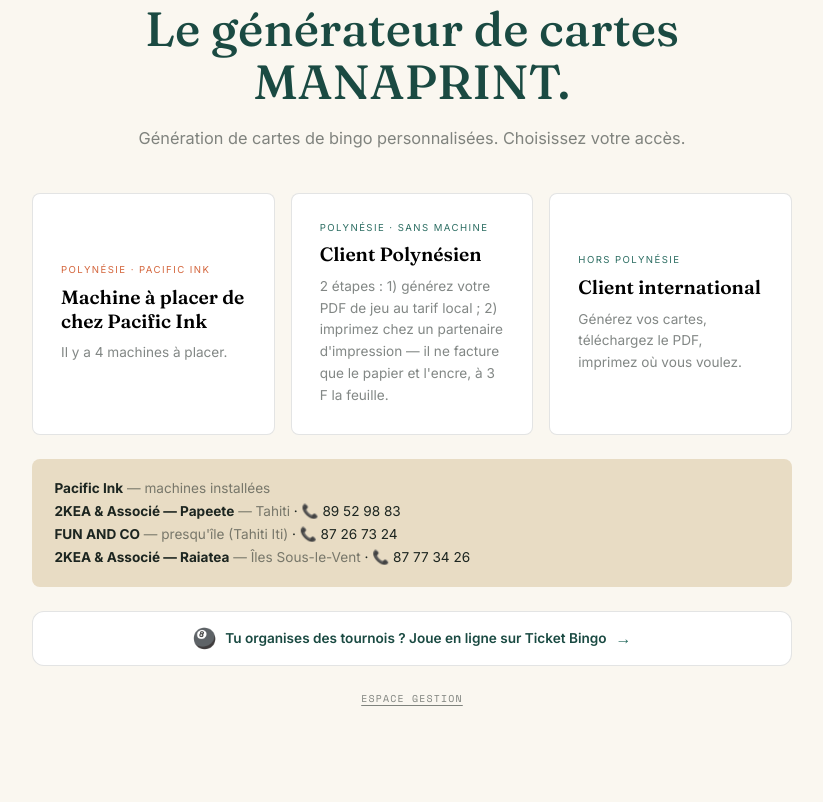
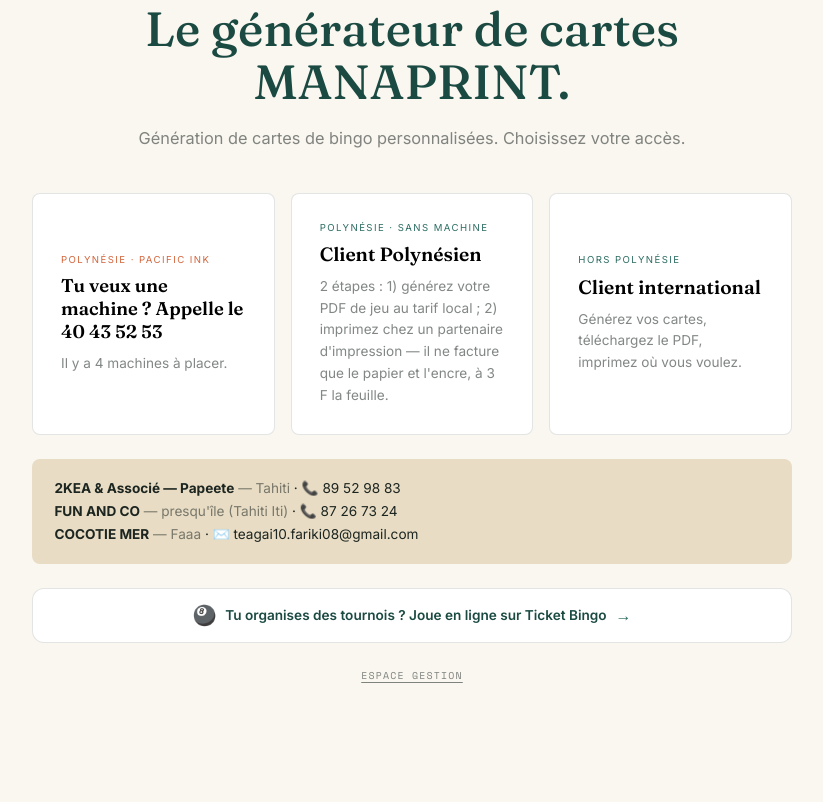
Before and after one commit to directionvaikeashop-cloud/manaprint, a Flask app: page / in a window 1280 px wide. Shown: the part 176-978 px from the top of the page, without its empty margins (228-1051 px from the left). After the commit the page ends 859 px from the top, so only its background shows below. Run offline with Flask 3, Linux system fonts and the light colour scheme.

Commit message:
Update index.html

```diff
--- a/templates/index.html
+++ b/templates/index.html
@@ -60,7 +60,7 @@
       <div style="display:grid;grid-template-columns:1fr 1fr 1fr;gap:1rem;margin-bottom:1.5rem" id="cartes-acces">
         <button class="card-choice" onclick="montrer('ecran-pi')">
           <p class="label-mono" data-i18n="pi_label" style="color:var(--coral)">Polynésie · Pacific Ink</p>
-          <h3 class="display" data-i18n="pi_titre" style="font-size:1.2rem;margin-bottom:.6rem">Machine à placer de chez Pacific Ink</h3>
+          <h3 class="display" data-i18n="pi_titre" style="font-size:1.15rem;margin-bottom:.6rem">Tu veux une machine ? Appelle le 40 43 52 53</h3>
           <p data-i18n="pi_desc" style="font-size:.85rem;color:var(--muted);line-height:1.6">Il y a 4 machines à placer.</p>
         </button>
         <button class="card-choice" onclick="montrer('ecran-poly')">
@@ -78,10 +78,9 @@
       <!-- Partenaires d'impression -->
       <div style="background:var(--sand);border-radius:8px;padding:1.1rem 1.4rem;margin-bottom:1.5rem;text-align:left">
         <p style="font-size:.85rem;color:var(--ink);line-height:1.7">
-          <b>Pacific Ink</b> <span data-i18n="part_pi" class="opt">— machines installées</span><br>
           <b>2KEA &amp; Associé — Papeete</b> <span data-i18n="part_papeete" class="opt">— Tahiti</span> · 📞 89 52 98 83<br>
           <b>FUN AND CO</b> <span data-i18n="part_funco" class="opt">— presqu'île (Tahiti Iti)</span> · 📞 87 26 73 24<br>
-          <b>2KEA &amp; Associé — Raiatea</b> <span data-i18n="part_raiatea" class="opt">— Îles Sous-le-Vent</span> · 📞 87 77 34 26
+          <b>COCOTIE MER</b> <span data-i18n="part_raiatea" class="opt">— Faaa</span> · ✉️ teagai10.fariki08@gmail.com
         </p>
       </div>
 
@@ -99,11 +98,9 @@
   <div id="ecran-pi" class="hidden" style="max-width:460px;margin:0 auto">
     <button onclick="montrer('ecran-choix')" data-i18n="retour" class="mono" style="background:none;border:none;color:var(--muted);font-size:.85rem;margin-bottom:1.5rem">← Retour</button>
     <h2 class="display" data-i18n="pi_verif_t" style="font-size:1.5rem;margin-bottom:.6rem">Je souhaite avoir une machine</h2>
-    <p data-i18n="pi_verif_d" style="color:var(--muted);font-size:.9rem;margin-bottom:1.5rem;line-height:1.6">Laissez-nous vos coordonnées, nous vous recontactons pour l'installation d'une machine.</p>
-    <input id="pi-tel" placeholder="Numéro de téléphone">
-    <input id="pi-email" type="email" placeholder="vous@email.com">
-    <button class="btn" id="pi-btn" data-i18n="btn_demander" onclick="demanderMachine()">Envoyer ma demande</button>
-    <p id="pi-msg" style="margin-top:1rem;font-size:.88rem"></p>
+    <p data-i18n="pi_verif_d" style="color:var(--muted);font-size:.95rem;margin-bottom:1.4rem;line-height:1.7">Pour obtenir une machine, appelez le 40 43 52 53 et demandez les machines.</p>
+    <a href="tel:40435253" class="btn" style="display:block;text-align:center;text-decoration:none">📞 40 43 52 53</a>
+    <p data-i18n="pi_verif_sign" style="margin-top:1.5rem;font-size:.9rem;color:var(--muted);font-style:italic">Signé : TUKEA IMPORT</p>
   </div>
 
   <!-- ÉCRAN POLYNÉSIEN -->
@@ -247,7 +244,7 @@ const T = {
  h1:{fr:"Le générateur de cartes MANAPRINT.",en:"The MANAPRINT bingo card generator."},
  intro:{fr:"Génération de cartes de bingo personnalisées. Choisissez votre accès.",en:"Custom bingo card generation. Choose your access."},
  pi_label:{fr:"Polynésie · Pacific Ink",en:"Polynesia · Pacific Ink"},
- pi_titre:{fr:"Machine à placer de chez Pacific Ink",en:"Pacific Ink machine to install"},
+ pi_titre:{fr:"Tu veux une machine ? Appelle le 40 43 52 53",en:"Want a machine? Call 40 43 52 53"},
  pi_desc:{fr:"Il y a 4 machines à placer.",en:"4 machines available to install."},
  poly_label:{fr:"Polynésie · sans machine",en:"Polynesia · no machine"},
  poly_titre:{fr:"Client Polynésien",en:"Polynesian Client"},
@@ -256,9 +253,8 @@ const T = {
  intl_titre:{fr:"Client international",en:"International Client"},
  intl_desc:{fr:"Générez vos cartes, téléchargez le PDF, imprimez où vous voulez.",en:"Generate your cards, download the PDF, print anywhere."},
  part_titre:{fr:"Machines Pacific Ink à placer",en:"Pacific Ink machines"},
- part_pi:{fr:"— machines installées",en:"— installed machines"},
  part_funco:{fr:"— presqu'île (Tahiti Iti)",en:"— peninsula (Tahiti Iti)"},
- part_raiatea:{fr:"— Îles Sous-le-Vent",en:"— Leeward Islands"},
+ part_raiatea:{fr:"— Faaa",en:"— Faaa"},
  part_papeete:{fr:"— Tahiti",en:"— Tahiti"},
  lbl_partenaire:{fr:"Choisir un partenaire d'impression",en:"Choose a print partner"},
  part_self:{fr:"Je télécharge le PDF moi-même",en:"I download the PDF myself"},
@@ -268,7 +264,8 @@ const T = {
  gestion:{fr:"Espace gestion",en:"Management area"},
  retour:{fr:"← Retour",en:"← Back"},
  pi_verif_t:{fr:"Je souhaite avoir une machine",en:"I would like a machine"},
- pi_verif_d:{fr:"Laissez-nous vos coordonnées, nous vous recontactons pour l'installation d'une machine.",en:"Leave us your details and we'll get back to you about installing a machine."},
+ pi_verif_d:{fr:"Pour obtenir une machine, appelez le 40 43 52 53 et demandez les machines.",en:"To get a machine, call 40 43 52 53 and ask for the machines."},
+ pi_verif_sign:{fr:"Signé : TUKEA IMPORT",en:"Signed: TUKEA IMPORT"},
  btn_verifier:{fr:"Vérifier mon accès",en:"Verify my access"},
  btn_demander:{fr:"Envoyer ma demande",en:"Send my request"},
  poly_form_t:{fr:"Client Polynésien",en:"Polynesian Client"},
```
